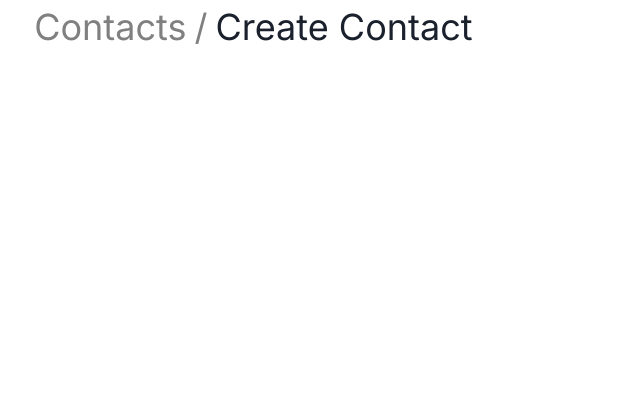
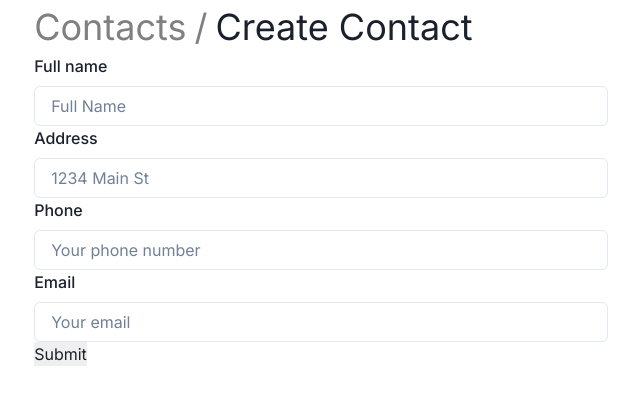
Before and after one commit to reneruano95/contact-list-next-js-react-hook-form-zod, a Next.js app: page /contacts/create in a window 1280 px wide. Shown: the top 404 px of the page, without its empty margins (319-959 px from the left). Built offline with nearby package versions, Linux system fonts and the light colour scheme.

Commit message:
added create-contact-form

```diff
--- a/package.json
+++ b/package.json
@@ -13,6 +13,7 @@
     "@chakra-ui/react": "^2.8.2",
     "@emotion/react": "^11.11.4",
     "@emotion/styled": "^11.11.0",
+    "@hookform/resolvers": "^3.3.4",
     "bootstrap": "^5.3.3",
     "clsx": "^2.1.0",
     "framer-motion": "^11.0.12",
@@ -20,7 +21,9 @@
     "react": "^18",
     "react-bootstrap": "^2.10.1",
     "react-dom": "^18",
-    "react-icons": "^5.0.1"
+    "react-hook-form": "^7.51.0",
+    "react-icons": "^5.0.1",
+    "zod": "^3.22.4"
   },
   "devDependencies": {
     "@types/node": "^20",
--- a/src/app/contacts/create/page.tsx
+++ b/src/app/contacts/create/page.tsx
@@ -1,4 +1,5 @@
 import Breadcrumbs from "@/app/ui/breadcrumbs";
+import Form from "@/app/ui/contacts/create-form";
 import { Container } from "@chakra-ui/react";
 import { Metadata } from "next";
 
@@ -19,6 +20,7 @@ export default function Page() {
           },
         ]}
       />
+      <Form />
     </Container>
   );
 }
--- /dev/null
+++ b/src/app/ui/contacts/create-form.tsx
@@ -0,0 +1,97 @@
+"use client";
+
+import {
+  FormErrorMessage,
+  FormLabel,
+  FormControl,
+  Input,
+  Button,
+} from "@chakra-ui/react";
+import { zodResolver } from "@hookform/resolvers/zod";
+import { useForm } from "react-hook-form";
+import { z } from "zod";
+
+type FormInputs = {
+  full_name: string;
+  address: string;
+  phone: number;
+  email: string;
+};
+
+const FormSchema = z.object({
+  full_name: z
+    .string()
+    .min(5, { message: "Must be 5 or more characters long" }),
+  address: z.string().min(5, { message: "Must be 5 or more characters long" }),
+  phone: z.coerce
+    .number({
+      invalid_type_error: "Phone must be a number",
+    })
+    .int()
+    .positive(),
+  email: z.string().email({ message: "Invalid email address" }),
+});
+
+export default function Form() {
+  const {
+    register,
+    handleSubmit,
+    formState: { errors },
+  } = useForm<FormInputs>({
+    resolver: zodResolver(FormSchema),
+  });
+
+  const onSubmit = (data: FormInputs) => {
+    console.log(data);
+  };
+
+  return (
+    <form onSubmit={handleSubmit(onSubmit)}>
+      <FormControl isInvalid={errors.full_name}>
+        <FormLabel htmlFor="full_name">Full name</FormLabel>
+        <Input
+          id="full_name"
+          placeholder="Full Name"
+          {...register("full_name")}
+        />
+        <FormErrorMessage>
+          {errors.full_name && errors.full_name.message}
+        </FormErrorMessage>
+      </FormControl>
+
+      <FormControl isInvalid={errors.address}>
+        <FormLabel htmlFor="address">Address</FormLabel>
+        <Input
+          id="address"
+          placeholder="1234 Main St"
+          {...register("address")}
+        />
+        <FormErrorMessage>
+          {errors.address && errors.address.message}
+        </FormErrorMessage>
+      </FormControl>
+
+      <FormControl isInvalid={errors.phone}>
+        <FormLabel htmlFor="phone">Phone</FormLabel>
+        <Input
+          id="phone"
+          placeholder="Your phone number"
+          {...register("phone")}
+        />
+        <FormErrorMessage>
+          {errors.phone && errors.phone.message}
+        </FormErrorMessage>
+      </FormControl>
+
+      <FormControl isInvalid={errors.email}>
+        <FormLabel htmlFor="email">Email</FormLabel>
+        <Input id="email" placeholder="Your email" {...register("email")} />
+        <FormErrorMessage>
+          {errors.email && errors.email.message}
+        </FormErrorMessage>
+      </FormControl>
+
+      <input type="submit" />
+    </form>
+  );
+}
```
Also changed, not shown: 1 other file (tests, documents, lock files or other folders).
